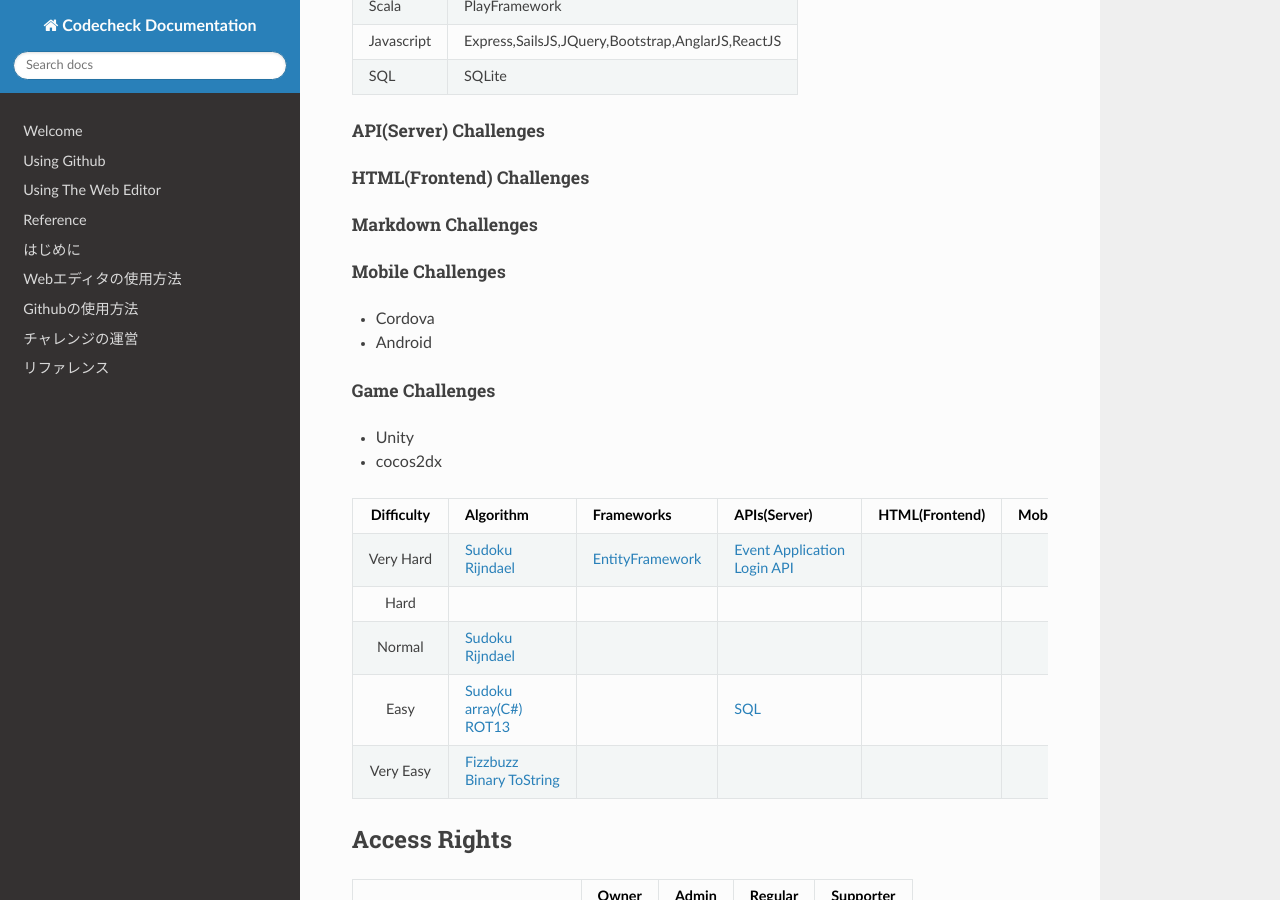
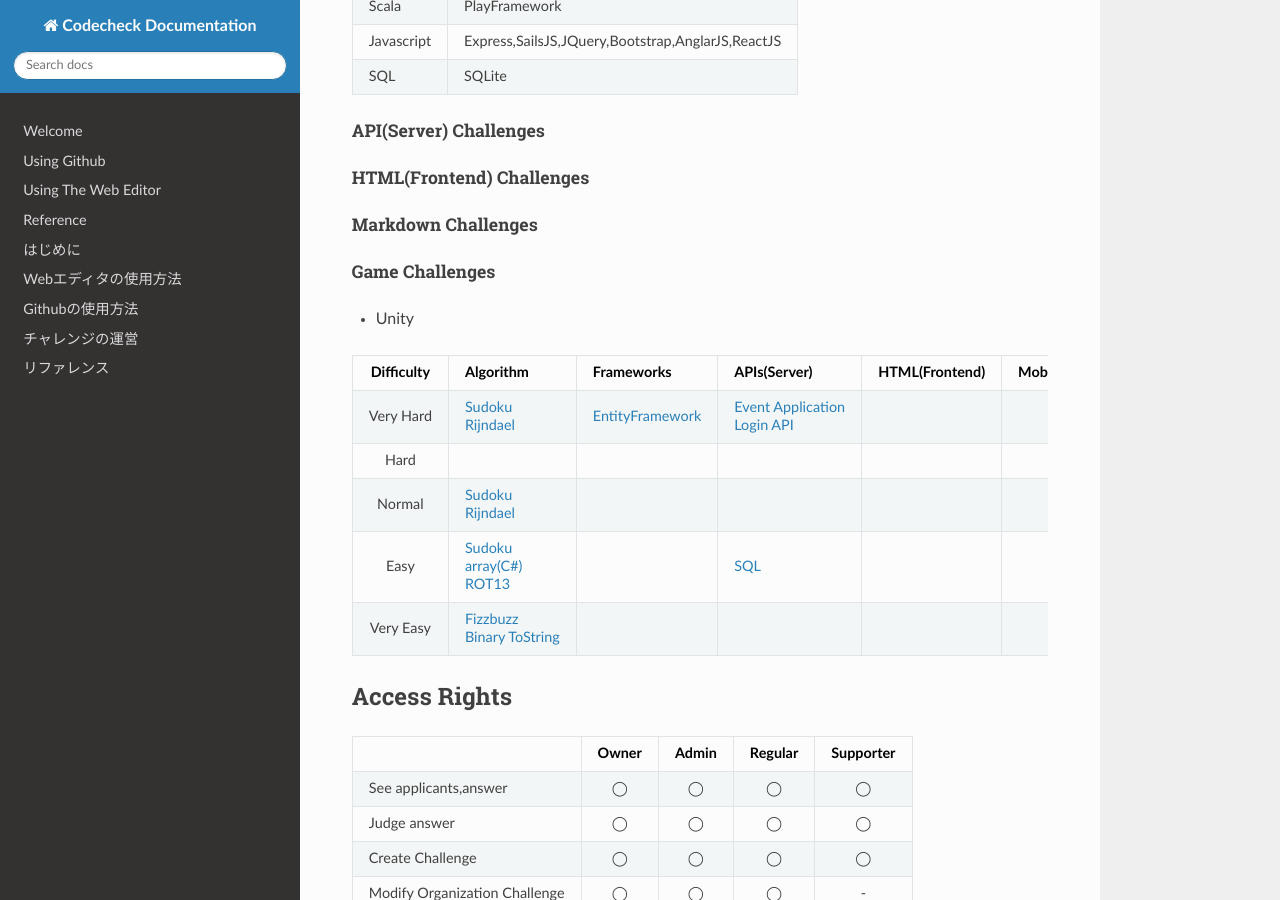
Before and after one commit to code-check/docs, an MkDocs documentation site: the page built from source/docs/en/reference_organizers.md, in a window 1280 px wide and 900 px high, scrolled down 568 px. Built offline with MkDocs 1.6.1, drawn with Linux system fonts in a browser that asks for light colours; nearby versions of some CDN libraries; old or Windows-style settings are respelled for this version of MkDocs.

Commit message:
refactor: remove content plans that are no longer valid

```diff
--- a/source/docs/en/reference_organizers.md
+++ b/source/docs/en/reference_organizers.md
@@ -21,13 +21,8 @@
 ##### API(Server) Challenges
 ##### HTML(Frontend) Challenges
 ##### Markdown Challenges
-##### Mobile Challenges
-- Cordova
-- Android
-
 ##### Game Challenges
 - Unity
-- cocos2dx
 
 |Difficulty|Algorithm|Frameworks|APIs(Server)|HTML(Frontend)|Mobile|Game|
 |:-:|---|---|---|---|---|---|
```
